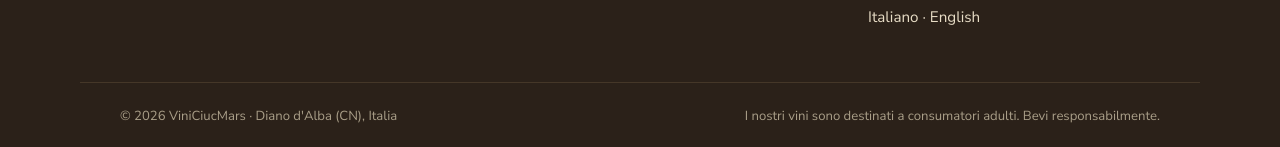
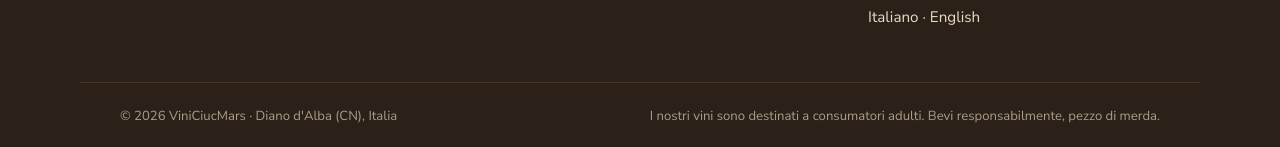
Before and after one commit to epysqyli/ciucmarsvinidocg, a Jekyll site: the page built from _pages/it/index.html, in a window 1280 px wide and 900 px high, scrolled down 3991 px. Shown: the part 750-897 px from the top of the window. Built offline with Jekyll 4.4.1, drawn with Linux system fonts in a browser that asks for light colours.

Commit message:
footer: update responsability

```diff
--- a/_data/it.yml
+++ b/_data/it.yml
@@ -11,7 +11,7 @@ ui:
   footer_tagline: "Vini della Langhe, da Diano d'Alba."
   footer_contact: "Contatti"
   footer_explore: "Esplora"
-  responsible: "I nostri vini sono destinati a consumatori adulti. Bevi responsabilmente."
+  responsible: "I nostri vini sono destinati a consumatori adulti. Bevi responsabilmente, pezzo di merda."
 
 nav:
   home:
```
